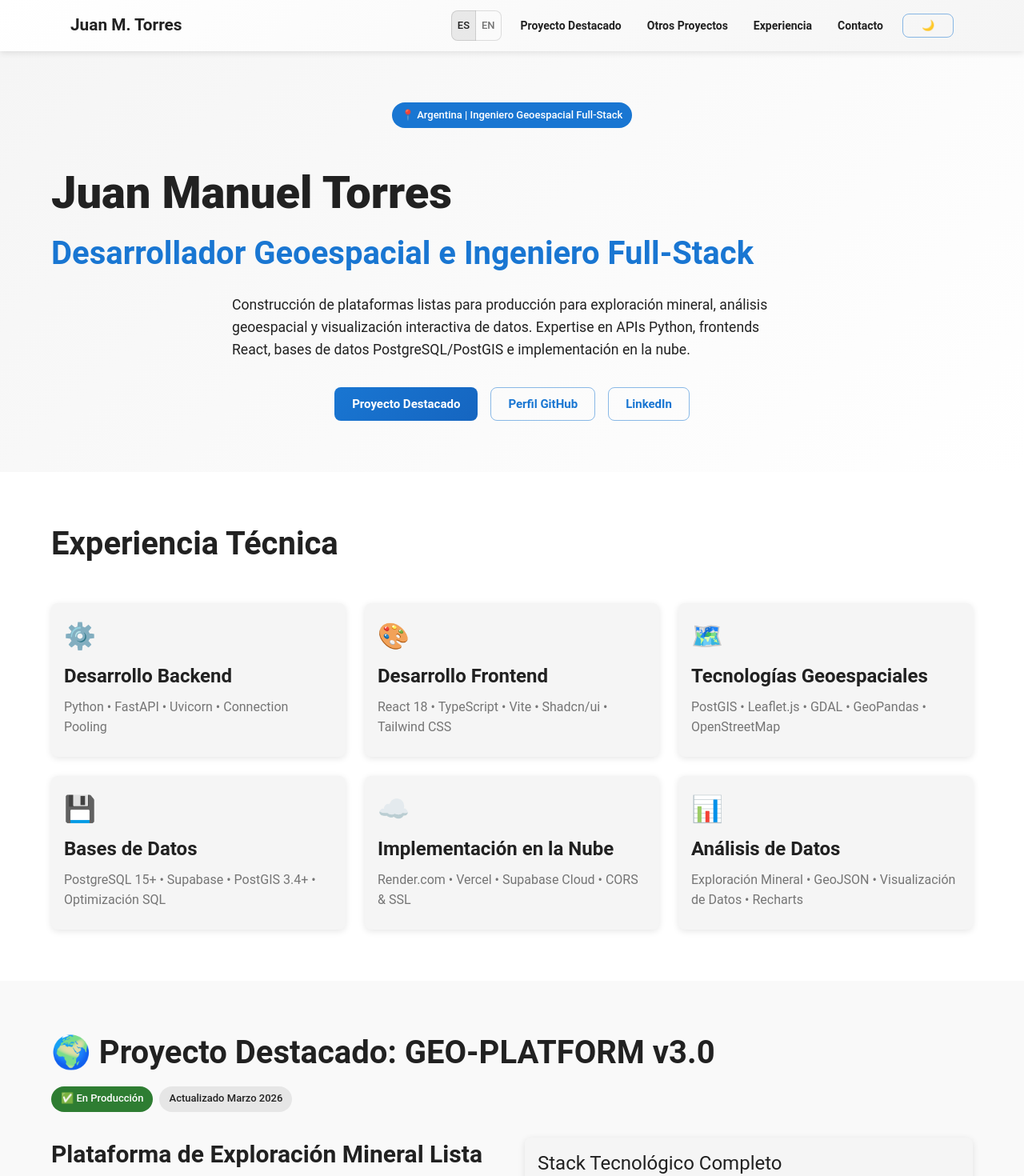
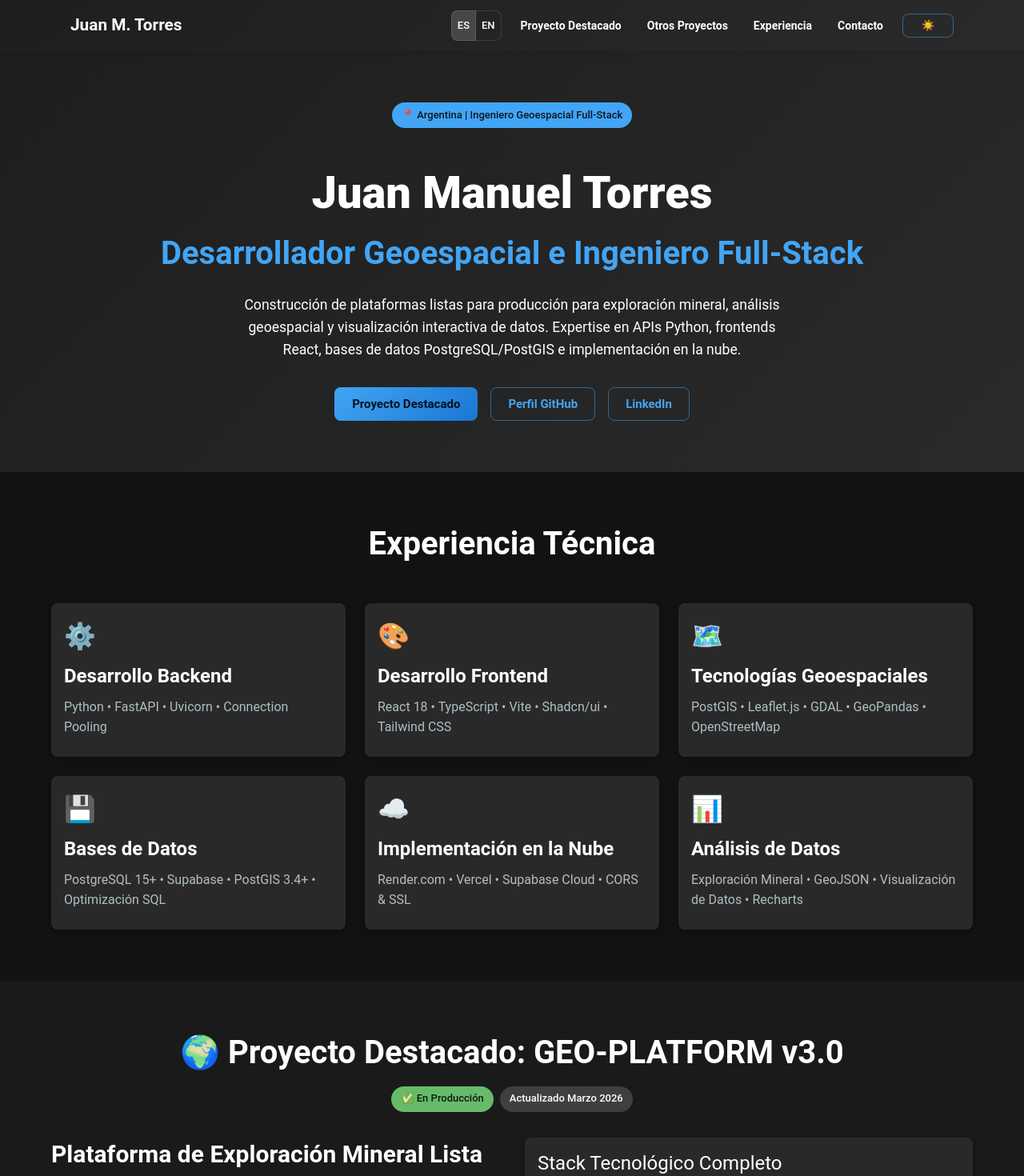
Before and after one commit to InsightLaboratory/portfolio, a React (Vite) app: page / in a window 1280 px wide. Shown: the top 1470 px of the page at 80% size. Built offline with nearby package versions, Linux system fonts and the light colour scheme.

Commit message:
fix: dark mode default + center alignment on all sections + fix card heights

```diff
--- a/src/App.tsx
+++ b/src/App.tsx
@@ -15,17 +15,17 @@ import Footer from './sections/Footer';
 
 function App() {
   useTranslation();
-  const [isDark, setIsDark] = useState(false);
+  const [isDark, setIsDark] = useState(true);
 
   useEffect(() => {
-    const savedTheme = localStorage.getItem('theme') || 'light';
+    const savedTheme = localStorage.getItem('theme') || 'dark';
     setIsDark(savedTheme === 'dark');
   }, []);
 
   // Listen for theme changes from localStorage
   useEffect(() => {
     const handleThemeChange = () => {
-      const savedTheme = localStorage.getItem('theme') || 'light';
+      const savedTheme = localStorage.getItem('theme') || 'dark';
       setIsDark(savedTheme === 'dark');
     };
 
--- a/src/components/Navbar.tsx
+++ b/src/components/Navbar.tsx
@@ -14,10 +14,10 @@ import { useState, useEffect } from 'react';
 export default function Navbar() {
   const { t, i18n } = useTranslation();
   const theme = useTheme();
-  const [isDark, setIsDark] = useState(false);
+  const [isDark, setIsDark] = useState(true);
 
   useEffect(() => {
-    const savedTheme = localStorage.getItem('theme') || 'light';
+    const savedTheme = localStorage.getItem('theme') || 'dark';
     setIsDark(savedTheme === 'dark');
     document.documentElement.setAttribute('data-theme', savedTheme);
   }, []);
--- a/src/sections/ContactSection.tsx
+++ b/src/sections/ContactSection.tsx
@@ -40,10 +40,10 @@ export default function ContactSection() {
       }}
     >
       <Container maxWidth="lg">
-        <Typography variant="h2" sx={{ mb: 2, fontWeight: 700 }}>
+        <Typography variant="h2" sx={{ mb: 2, fontWeight: 700, textAlign: 'center' }}>
           {t('contact.title')}
         </Typography>
-        <Typography sx={{ mb: 6 }}>
+        <Typography sx={{ mb: 6, textAlign: 'center' }}>
           {t('contact.intro')}
         </Typography>
 
--- a/src/sections/ExpertiseSection.tsx
+++ b/src/sections/ExpertiseSection.tsx
@@ -23,14 +23,14 @@ export default function ExpertiseSection() {
   return (
     <Box id="expertise" sx={{ py: 8 }}>
       <Container maxWidth="lg">
-        <Typography variant="h2" sx={{ mb: 6, fontWeight: 700 }}>
+        <Typography variant="h2" sx={{ mb: 6, fontWeight: 700, textAlign: 'center' }}>
           {t('expertise.title')}
         </Typography>
 
         <Grid container spacing={3}>
           {expertiseData.map((exp) => (
             <Grid item xs={12} sm={6} md={4} key={exp.key}>
-              <Card sx={{ h: '100%' }}>
+              <Card sx={{ height: '100%' }}>
                 <CardContent>
                   <Box sx={{ fontSize: '2rem', mb: 1 }}>{exp.icon}</Box>
                   <Typography variant="h5" sx={{ mb: 1, fontWeight: 600 }}>
--- a/src/sections/FeaturedProjectSection.tsx
+++ b/src/sections/FeaturedProjectSection.tsx
@@ -21,11 +21,11 @@ export default function FeaturedProjectSection() {
   return (
     <Box id="featured" sx={{ py: 8, bgcolor: theme.palette.mode === 'dark' ? '#1a1a1a' : '#f9f9f9' }}>
       <Container maxWidth="lg">
-        <Typography variant="h2" sx={{ mb: 2 }}>
+        <Typography variant="h2" sx={{ mb: 2, textAlign: 'center' }}>
           {t('featured.title')}
         </Typography>
 
-        <Box sx={{ display: 'flex', gap: 1, mb: 4 }}>
+        <Box sx={{ display: 'flex', gap: 1, mb: 4, justifyContent: 'center' }}>
           <Chip label={t('featured.statusLive')} color="success" />
           <Chip label={t('featured.statusUpdated')} />
         </Box>
--- a/src/sections/HeroSection.tsx
+++ b/src/sections/HeroSection.tsx
@@ -29,15 +29,15 @@ export default function HeroSection() {
         <Box sx={{ textAlign: 'center', mb: 4 }}>
           <Chip label={t('hero.badge')} color="primary" sx={{ mb: 2 }} />
         </Box>
-        <Typography variant="h1" sx={{ mb: 2, fontWeight: 800 }}>
+        <Typography variant="h1" sx={{ mb: 2, fontWeight: 800, textAlign: 'center' }}>
           {t('hero.title')}
         </Typography>
-        <Typography variant="h2" color="primary" sx={{ mb: 3 }}>
+        <Typography variant="h2" color="primary" sx={{ mb: 3, textAlign: 'center' }}>
           {t('hero.subtitle')}
         </Typography>
         <Typography
           variant="body1"
-          sx={{ maxWidth: '700px', mx: 'auto', mb: 4, fontSize: '1.1rem' }}
+          sx={{ maxWidth: '700px', mx: 'auto', mb: 4, fontSize: '1.1rem', textAlign: 'center' }}
         >
           {t('hero.description')}
         </Typography>
--- a/src/sections/OtherProjectsSection.tsx
+++ b/src/sections/OtherProjectsSection.tsx
@@ -20,14 +20,14 @@ export default function OtherProjectsSection() {
   return (
     <Box id="projects" sx={{ py: 8 }}>
       <Container maxWidth="lg">
-        <Typography variant="h2" sx={{ mb: 6, fontWeight: 700 }}>
+        <Typography variant="h2" sx={{ mb: 6, fontWeight: 700, textAlign: 'center' }}>
           {t('otherProjects.title')}
         </Typography>
 
         <Grid container spacing={4}>
           {/* Google Earth Engine */}
           <Grid item xs={12} md={6}>
-            <Card sx={{ h: '100%', display: 'flex', flexDirection: 'column' }}>
+            <Card sx={{ height: '100%', display: 'flex', flexDirection: 'column' }}>
               <CardContent sx={{ flexGrow: 1 }}>
                 <Box sx={{ display: 'flex', alignItems: 'center', mb: 2 }}>
                   <Typography variant="h4" sx={{ flexGrow: 1 }}>
@@ -71,7 +71,7 @@ export default function OtherProjectsSection() {
 
           {/* InsightLab Portfolio */}
           <Grid item xs={12} md={6}>
-            <Card sx={{ h: '100%', display: 'flex', flexDirection: 'column' }}>
+            <Card sx={{ height: '100%', display: 'flex', flexDirection: 'column' }}>
               <CardContent sx={{ flexGrow: 1 }}>
                 <Box sx={{ display: 'flex', alignItems: 'center', mb: 2 }}>
                   <Typography variant="h4" sx={{ flexGrow: 1 }}>
--- a/src/sections/SkillsSection.tsx
+++ b/src/sections/SkillsSection.tsx
@@ -23,14 +23,14 @@ export default function SkillsSection() {
   return (
     <Box sx={{ py: 8 }}>
       <Container maxWidth="lg">
-        <Typography variant="h2" sx={{ mb: 6, fontWeight: 700 }}>
+        <Typography variant="h2" sx={{ mb: 6, fontWeight: 700, textAlign: 'center' }}>
           {t('skills.title')}
         </Typography>
 
         <Grid container spacing={3}>
           {skillsData.map((skill) => (
             <Grid item xs={12} sm={6} md={4} key={skill.key}>
-              <Card sx={{ h: '100%' }}>
+              <Card sx={{ height: '100%' }}>
                 <CardContent>
                   <Box sx={{ fontSize: '2rem', mb: 1 }}>{skill.icon}</Box>
                   <Typography variant="h4" sx={{ mb: 1 }}>
```
Also changed, not shown: 1 other file (tests, documents, lock files or other folders).
